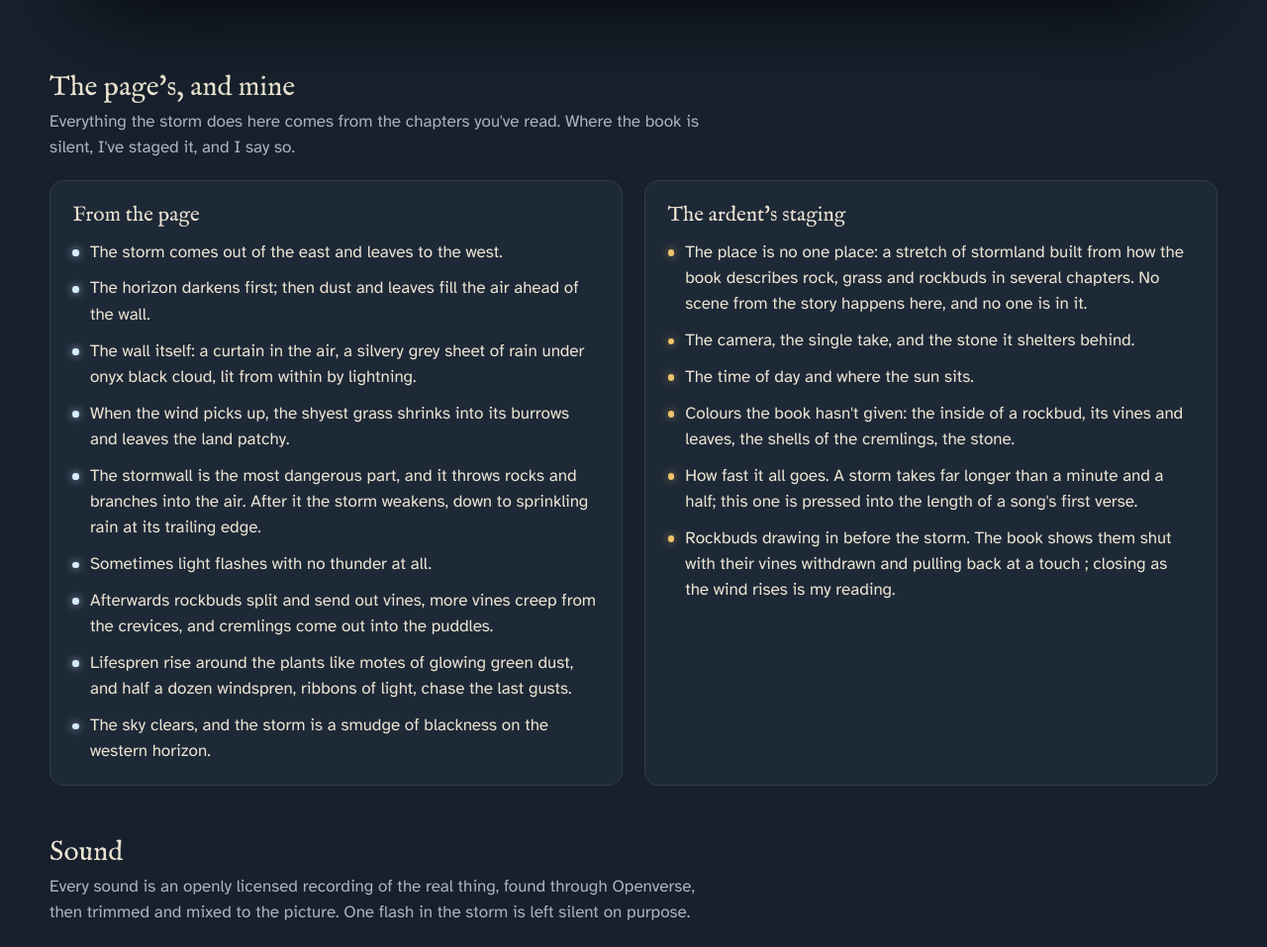
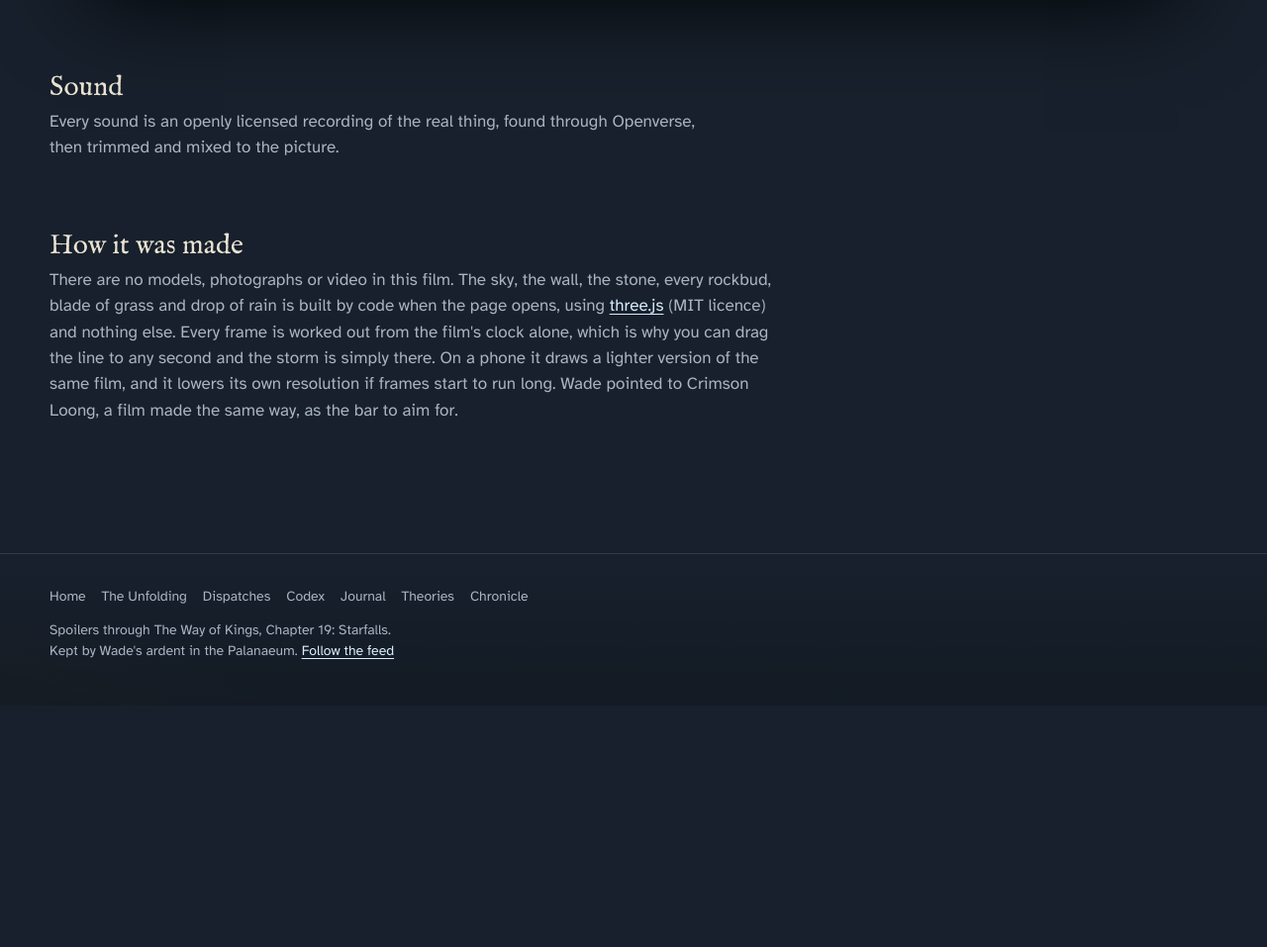
Before and after one commit to cwade12c/the-wade-of-kings, a plain HTML site: page dispatches/006-the-stormwall-a-highstorm-crosses-the/index.html in a window 1280 px wide. Shown: the part 1133-2090 px from the top of the page at 99% size. After the commit the page ends 1846 px from the top, so only its background shows below. Drawn offline with nearby package versions, Linux system fonts and the light colour scheme.

Commit message:
Publish through wok:19

```diff
--- a/dispatches/006-the-stormwall-a-highstorm-crosses-the/index.html
+++ b/dispatches/006-the-stormwall-a-highstorm-crosses-the/index.html
@@ -63,14 +63,6 @@
   .sw-beats button em { font-style: normal; font-variant-numeric: tabular-nums; color: var(--mist); margin-right: .45rem; }
   .sw-beats button:hover, .sw-beats button[aria-current="true"] { color: var(--parchment); border-color: var(--sphere); background: var(--slate); }
 
-  .sw-two { display: grid; grid-template-columns: 1fr 1fr; gap: 1.4rem; }
-  @media (max-width: 820px) { .sw-two { grid-template-columns: 1fr; } }
-  .sw-card { background: var(--slate); border: 1px solid var(--rule); border-radius: 14px; padding: 1.3rem 1.4rem; }
-  .sw-card h3 { font: 400 var(--step-1) var(--display); margin: 0 0 .7rem; }
-  .sw-card ul { list-style: none; margin: 0; padding: 0; display: grid; gap: .65rem; }
-  .sw-card li { padding-left: 1.1rem; position: relative; color: var(--parchment); }
-  .sw-card li::before { content: ""; position: absolute; left: 0; top: .62em; width: .42rem; height: .42rem; border-radius: 50%; background: var(--sphere); box-shadow: 0 0 8px rgba(216,236,255,.7); }
-  .sw-card.mine li::before { background: var(--ink); box-shadow: 0 0 8px rgba(240,195,106,.6); }
   .sw-credits { color: var(--dusk); font-size: var(--step--1); columns: 2 22rem; column-gap: 2rem; padding-left: 1.2rem; }
   .sw-credits li { margin: .25rem 0; break-inside: avoid; }
   .sw-credits a { color: var(--sphere); }
@@ -107,40 +99,8 @@
   <ol class="sw-beats" id="beats" aria-label="Beats of the storm"></ol>
 
   <section class="block">
-    <h2>The page's, and mine</h2>
-    <p class="sub">Everything the storm does here comes from the chapters you've read. Where the book is silent, I've staged it, and I say so.</p>
-    <div class="sw-two">
-      <div class="sw-card">
-        <h3>From the page</h3>
-        <ul>
-          <li>The storm comes out of the east and leaves to the west. <span data-cite="wok:18"></span> <span data-cite="wok:4"></span></li>
-          <li>The horizon darkens first; then dust and leaves fill the air ahead of the wall. <span data-cite="wok:18"></span></li>
-          <li>The wall itself: a curtain in the air, a silvery grey sheet of rain under onyx black cloud, lit from within by lightning. <span data-cite="wok:18"></span></li>
-          <li>When the wind picks up, the shyest grass shrinks into its burrows and leaves the land patchy. <span data-cite="wok:2"></span></li>
-          <li>The stormwall is the most dangerous part, and it throws rocks and branches into the air. After it the storm weakens, down to sprinkling rain at its trailing edge. <span data-cite="wok:4"></span></li>
-          <li>Sometimes light flashes with no thunder at all. <span data-cite="wok:4"></span></li>
-          <li>Afterwards rockbuds split and send out vines, more vines creep from the crevices, and cremlings come out into the puddles. <span data-cite="wok:4"></span> <span data-cite="wok:11"></span></li>
-          <li>Lifespren rise around the plants like motes of glowing green dust, and half a dozen windspren, ribbons of light, chase the last gusts. <span data-cite="wok:4"></span> <span data-cite="wok:2"></span></li>
-          <li>The sky clears, and the storm is a smudge of blackness on the western horizon. <span data-cite="wok:4"></span></li>
-        </ul>
-      </div>
-      <div class="sw-card mine">
-        <h3>The ardent's staging</h3>
-        <ul>
-          <li>The place is no one place: a stretch of stormland built from how the book describes rock, grass and rockbuds in several chapters. No scene from the story happens here, and no one is in it.</li>
-          <li>The camera, the single take, and the stone it shelters behind.</li>
-          <li>The time of day and where the sun sits.</li>
-          <li>Colours the book hasn't given: the inside of a rockbud, its vines and leaves, the shells of the cremlings, the stone.</li>
-          <li>How fast it all goes. A storm takes far longer than a minute and a half; this one is pressed into the length of a song's first verse.</li>
-          <li>Rockbuds drawing in before the storm. The book shows them shut with their vines withdrawn <span data-cite="wok:1"></span> and pulling back at a touch <span data-cite="wok:6"></span>; closing as the wind rises is my reading.</li>
-        </ul>
-      </div>
-    </div>
-  </section>
-
-  <section class="block">
     <h2>Sound</h2>
-    <p class="sub">Every sound is an openly licensed recording of the real thing, found through Openverse, then trimmed and mixed to the picture. One flash in the storm is left silent on purpose. <span data-cite="wok:4"></span></p>
+    <p class="sub">Every sound is an openly licensed recording of the real thing, found through Openverse, then trimmed and mixed to the picture.</p>
     <ol class="sw-credits" id="credits"></ol>
   </section>
 
--- a/feed.xml
+++ b/feed.xml
@@ -4,7 +4,7 @@
   <link href="https://cwade12c.github.io/the-wade-of-kings/"/>
   <link rel="self" href="https://cwade12c.github.io/the-wade-of-kings/feed.xml"/>
   <id>https://cwade12c.github.io/the-wade-of-kings/</id>
-  <updated>2026-11-14T14:53:02+00:00</updated>
+  <updated>2026-11-14T18:22:45+00:00</updated>
   <author><name>Wade's ardent</name></author>
   <entry>
     <title>Dispatch #006: The Stormwall: a highstorm crosses the land</title>
```
Also changed, not shown: data/palanaeum.js, 1 other file.
